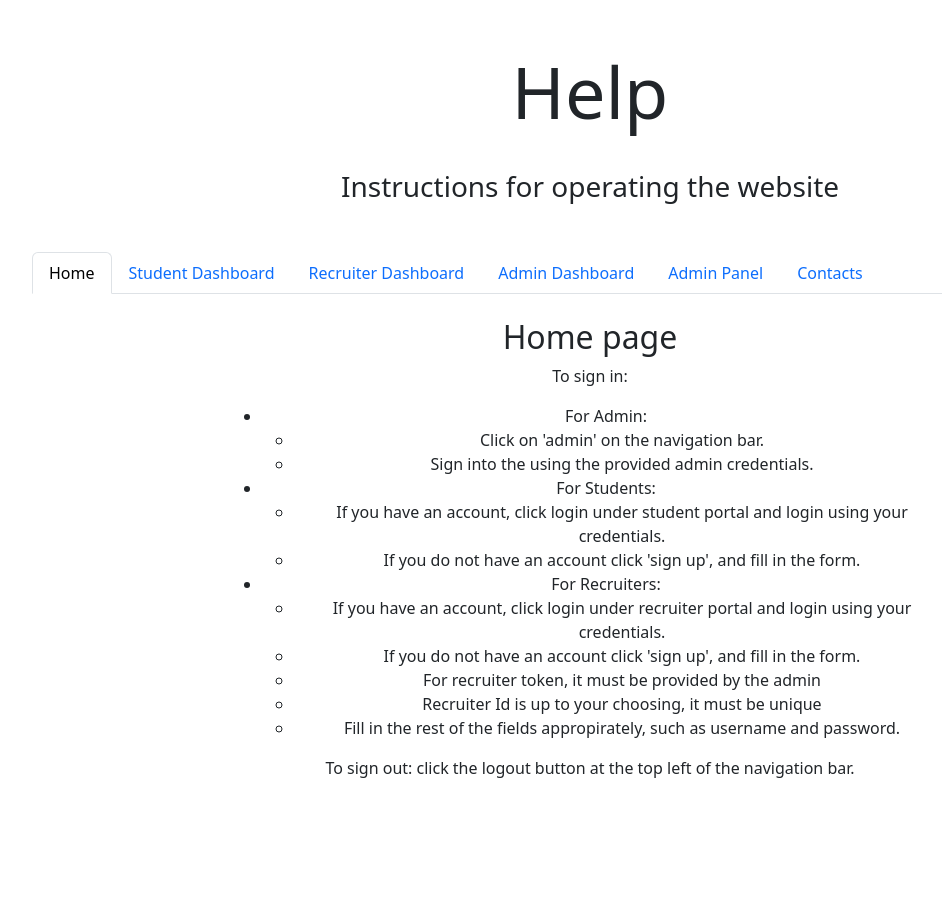
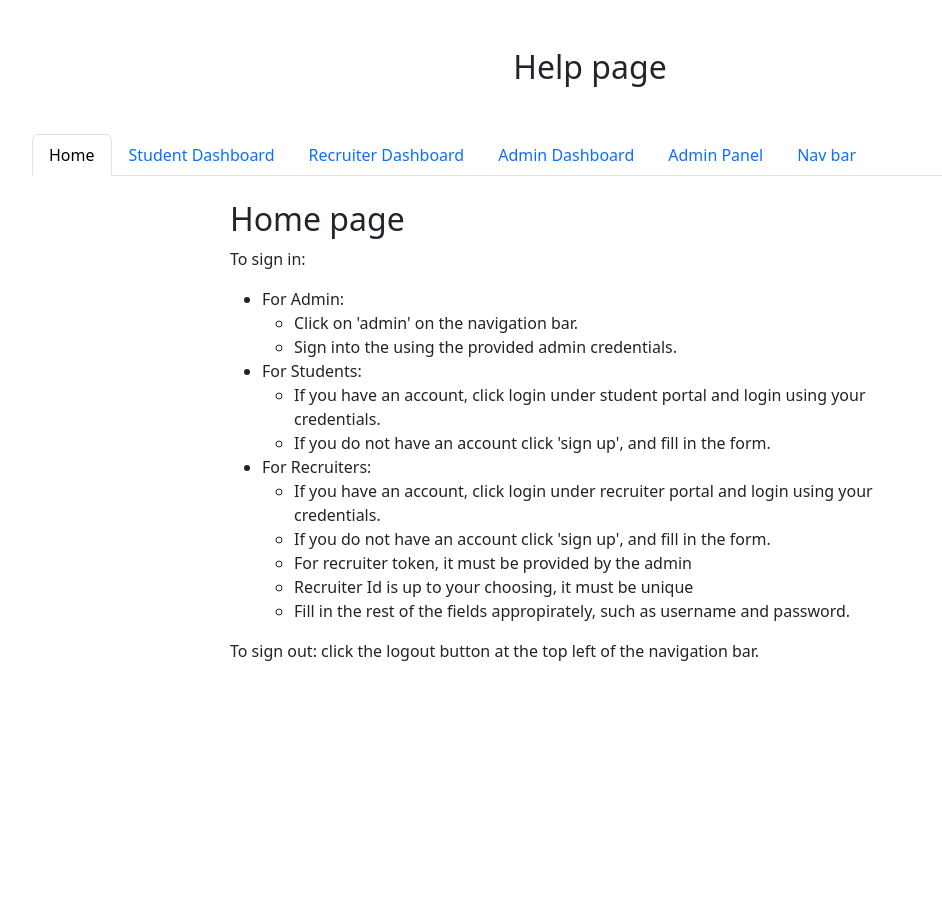
Before and after one commit to cs3028-alpha-team/SkillPilot-CS3528-v2, a Django app: page /help in a window 1280 px wide. Shown: the part 56-975 px from the top of the page, without its empty margins (50-992 px from the left). After the commit the page ends 717 px from the top, so only its background shows below. Run offline with Django 5.2, Linux system fonts and the light colour scheme.

Commit message:
fixed help page

```diff
--- a/dev/skillpilot/core/templates/help.html
+++ b/dev/skillpilot/core/templates/help.html
@@ -3,10 +3,8 @@
 
 {% block content %}
 
-    <div class="container text-center">
-        <h2 class="display-2 mt-5">Help</h2>
-        <br>
-        <h3 class="display-8 mt-1">Instructions for operating the website</h3>
+<div class="container">
+    <h2 class="display-7 mt-5 text-center">Help page</h2>
 
     <!-- Tab navigation -->
     <ul class="nav nav-tabs mt-5" id="myTab" role="tablist">
@@ -26,17 +24,20 @@
             <a class="nav-link" id="admin-panel-tab" data-bs-toggle="tab" href="#admin-panel" role="tab" aria-controls="admin-panel" aria-selected="false">Admin Panel</a>
         </li>
         <li class="nav-item">
-                <a class="nav-link" id="contacts-tab" data-bs-toggle="tab" href="#contacts" role="tab" aria-controls="contacts" aria-selected="false">Contacts</a>
+            <a class="nav-link" id="contacts-tab" data-bs-toggle="tab" href="#contacts" role="tab" aria-controls="contacts" aria-selected="false">Nav bar</a>
         </li>
     </ul>
+
+</div>
 
 <!-- Tab content -->
 <div class="tab-content mt-3" id="myTabContent">
     <div class="tab-pane fade show active" id="home" role="tabpanel" aria-labelledby="home-tab">
         <!-- Home page content -->
+        <div class="container text-left">
             <div class="row mt-4 col-8 offset-2 my-3">
                 <div class="col-sm-12">
-                        <h2>Home page</h2>
+                    <h2>Home page</h2 class="text-center">
                     <p>To sign in:</p>
                     <ul>
                         <li>For Admin:
@@ -65,8 +66,10 @@
                 </div>
             </div>
         </div>
+    </div>
     <div class="tab-pane fade" id="student" role="tabpanel" aria-labelledby="student-tab">
         <!-- Student dashboard content -->
+        <div class="container text-left">
             <div class="row mt-4 col-8 offset-2 my-3">
                 <div class="col-sm-12">
                     <h2>Student dashboard</h2>
@@ -84,8 +87,10 @@
                 </div>
             </div>
         </div>
+    </div>
     <div class="tab-pane fade" id="recruiter" role="tabpanel" aria-labelledby="recruiter-tab">
         <!-- Recruiter dashboard content -->
+        <div class="container text-left">
             <div class="row mt-4 col-8 offset-2 my-3">
                 <div class="col-sm-12">
                     <h2>Recruiter dashboard</h2>
@@ -104,8 +109,10 @@
                 </div>
             </div>
         </div>
+    </div>
     <div class="tab-pane fade" id="admin" role="tabpanel" aria-labelledby="admin-tab">
         <!-- Admin dashboard content -->
+        <div class="container text-left">
             <div class="row mt-4 col-8 offset-2 my-3">
                 <div class="col-sm-12">
                     <h2>Admin dashboard</h2>
@@ -148,24 +155,27 @@
             </div>
         </div>
     </div>
-    </div>
-
     <div class="tab-pane fade" id="contacts" role="tabpanel" aria-labelledby="contacts-tab">
-        <!-- Contacts page content -->
+        <!-- Navbar page content -->
+        <div class="container text-left">
             <div class="row mt-4 col-8 offset-2 my-3">
                 <div class="col-sm-12">
-                <h2>Contacts page</h2>
-                <p>Contacts for Toni and Heather:</p>
+                    <h2>Navigation bar</h2>
+                    <p>Site navigation</p>
                     <ul>
-                    <li>Toni: [Toni's contact information]</li>
-                    <li>Heather: [Heather's contact information]</li>
+                        <li><strong>Contacts page:</strong> contains heather and Toni's contact information</li>
+                        <li><strong>Logout:</strong> used to log the user out</li>
+                        <li><strong>Admin:</strong> links to admin login/dashboard</li>
+                        <li><strong>Info:</strong> links to Aberdeen university homepage</li>
+                        <li><strong>Help:</strong> links to the help page</li>
                     </ul>
                 </div>
             </div>
         </div>
-
+    </div>
     <div class="tab-pane fade" id="admin-panel" role="tabpanel" aria-labelledby="admin-panel-tab">
         <!-- Admin panel content -->
+        <div class="container text-left">
             <div class="row mt-4 col-8 offset-2 my-3">
                 <div class="col-sm-12">
                     <h2>Admin panel</h2>
@@ -178,5 +188,7 @@
                 </div>
             </div>
         </div>
+    </div>
+</div>
 
 {% endblock %}
```
Lines whose indentation alone changed are shown as unchanged.
